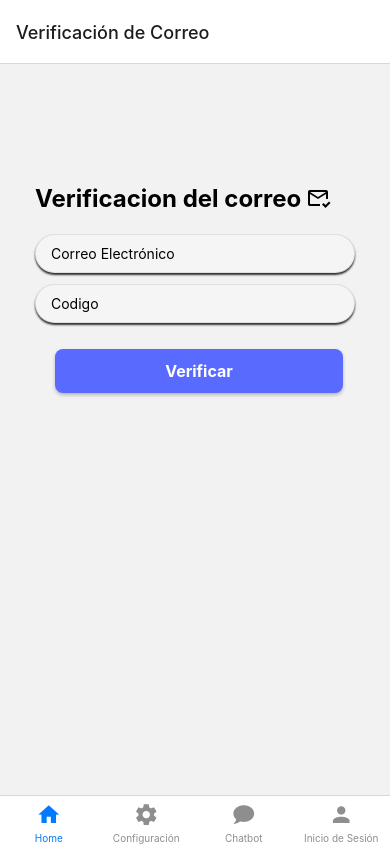
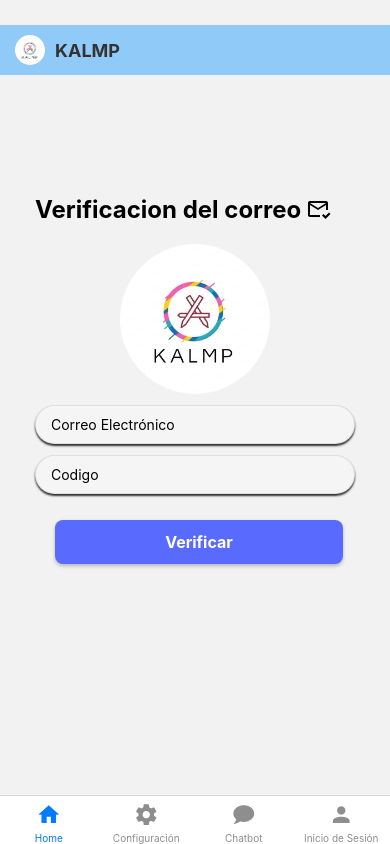
Before and after one commit to maufricio/DPSProject_UDB, a React Native app: screen /VerificacionCorreo in a window 390 px wide. Built offline with nearby package versions, Linux system fonts and the light colour scheme.

Commit message:
Headerformularios

```diff
--- a/src/Stackdatos.js
+++ b/src/Stackdatos.js
@@ -5,6 +5,7 @@ import { createStackNavigator } from '@react-navigation/stack';
 import RegistroUsuario from './components/RegistroUsuario';
 import VerificacionCorreo from './components/VerificacionCorreo';
 import Home from './components/Home';
+import Headerformularios from './components/Headerformularios';
 const Stack = createStackNavigator();
 
 export default function Stackdatos() {
@@ -13,13 +14,13 @@ export default function Stackdatos() {
     <Stack.Screen
       name="Registro Usuario"
       component={RegistroUsuario}
-      options={{ title: 'Registro Usuario', headerLeft: () => null,headerBackTitleVisible: false, }}
+      options={{ header:()=><Headerformularios></Headerformularios>, headerLeft: () => null, }}
     />
     <Stack.Screen
     name="VerificacionCorreo"
     component={VerificacionCorreo}
-    options={{ title: 'Verificación de Correo',
-    headerLeft: () => null,  headerBackTitleVisible: false, }}
+    options={{ header:()=><Headerformularios></Headerformularios>,
+    headerLeft: () => null,   }}
     />
 
     <Stack.Screen
--- /dev/null
+++ b/src/components/Headerformularios.js
@@ -0,0 +1,38 @@
+import { View, Text,Image,StyleSheet } from 'react-native'
+import React from 'react'
+
+export default function Headerformularios() {
+  return (
+    <View style={header.container}>
+        <Image style={header.image} source={require('../img/logo_kalmp.jpg')} />
+      <Text style={header.title}>KALMP</Text>
+    </View>
+  )
+}
+
+const header= StyleSheet.create({
+    image: {
+        height: 30,
+        width: 30,
+        marginLeft:15,
+        borderRadius: 100,
+    },
+    container:
+    {
+        flexDirection:'row',
+       alignItems:'center',
+       justifyContent:'center',
+        height:50,
+        marginTop:25,
+        backgroundColor: '#90CAF9',
+
+    },
+    title:{
+        flex:1,
+        fontSize: 18,
+        fontWeight: 'bold',
+        color: '#333',
+        marginLeft: 10,
+    },
+
+})
--- a/src/components/RegistroUsuario.js
+++ b/src/components/RegistroUsuario.js
@@ -1,4 +1,4 @@
-import { View, Text,TextInput,Button,Alert,Modal,TouchableOpacity,StyleSheet } from 'react-native'
+import { View, Text,TextInput,Button,Alert,Modal,TouchableOpacity,StyleSheet, Image } from 'react-native'
 import React from 'react';
 import { Formik } from "formik";
 import * as Yup from 'yup';
@@ -61,6 +61,7 @@ export default function RegistroUsuario() {
          {({ handleChange, handleBlur, handleSubmit, values, errors, touched }) => (
         <View  style={estilo.caja}>
           <Text style={estilo.tittle}>Registro de Usuario <Icon name="account-plus" size={24}/>  </Text>
+          <Image source={require('../img/logo_kalmp.jpg')} style={estilo.image}/>
             <TextInput style={estilo.input}
             placeholder="Nombre"
             value={values.name}
@@ -117,6 +118,14 @@ const estilo=StyleSheet.create({
     fontWeight: 'bold',
     marginBottom: 20,
   },
+  image: {
+    width: 150,
+    height: 150,
+    borderRadius: 10,
+     alignSelf: 'center',
+    marginBottom: 10,
+    borderRadius: 100,
+  },
 
   input:{
     borderWidth:1,
@@ -135,7 +144,7 @@ const estilo=StyleSheet.create({
     elevation: 2,
 
   },
-  caja:{marginTop:100,
+  caja:{marginTop:20,
     marginLeft: 15,
     marginRight:15,
     //backgroundColor: '#dddd',
--- a/src/components/VerificacionCorreo.js
+++ b/src/components/VerificacionCorreo.js
@@ -1,4 +1,4 @@
-import { View, Text,TextInput,Button,Alert, StyleSheet } from 'react-native'
+import { View, Text,TextInput,Button,Alert, StyleSheet, Image } from 'react-native'
 import React from 'react'
 import { Formik } from "formik";
 import * as Yup from 'yup';
@@ -57,6 +57,7 @@ export default function VerificacionCorreo() {
     onSubmit={verificacion}>
          {({ handleChange, handleBlur, handleSubmit, values, errors, touched }) => (
         <View  style={estilo.caja}><Text style={estilo.tittle}>Verificacion del correo <Icon name="email-check-outline" size={24}/>  </Text>
+        <Image source={require('../img/logo_kalmp.jpg')} style={estilo.image}/>
            <TextInput style={estilo.input}
             placeholder="Correo Electrónico"
             value={values.email}
@@ -100,6 +101,14 @@ const estilo=StyleSheet.create({
     fontWeight: 'bold',
     marginBottom: 20,
   },
+  image: {
+    width: 150,
+    height: 150,
+    borderRadius: 10,
+     alignSelf: 'center',
+    marginBottom: 10,
+    borderRadius: 100,
+  },
 
   input:{
     borderWidth:1,
```
